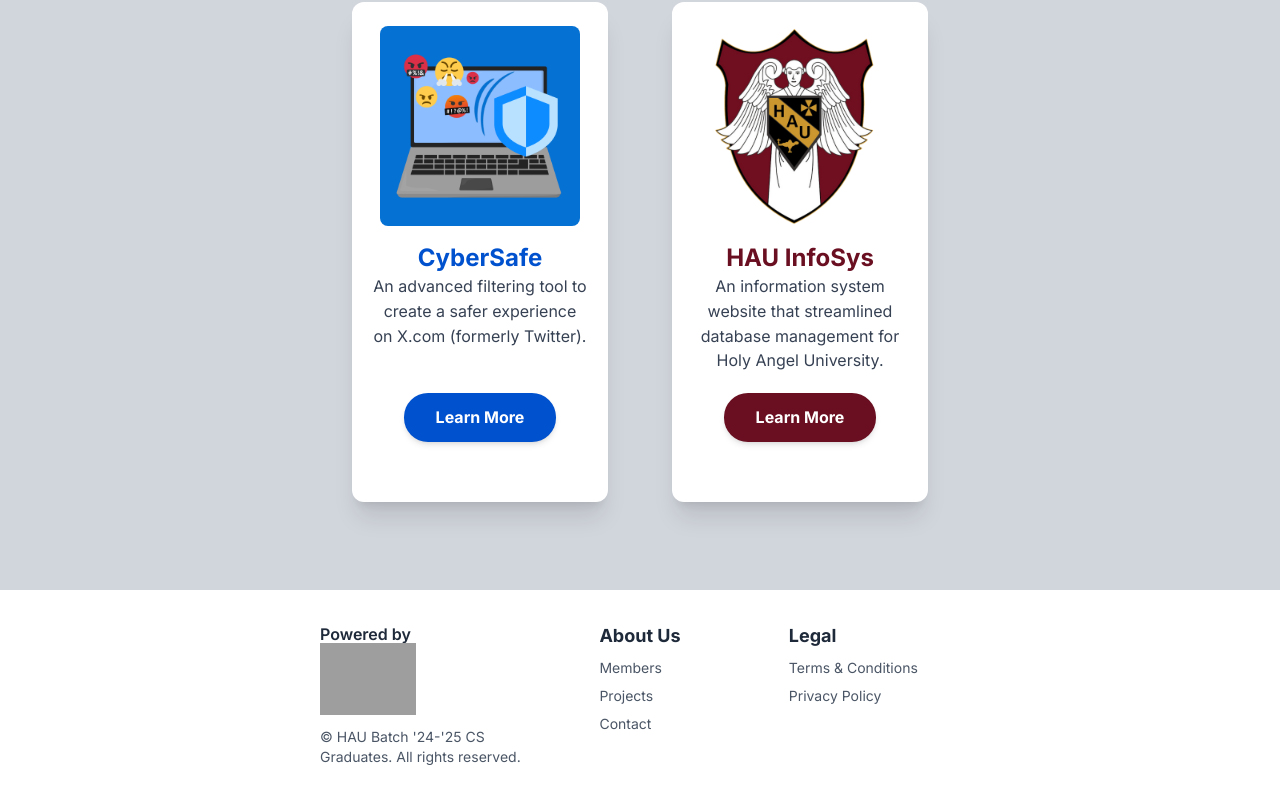
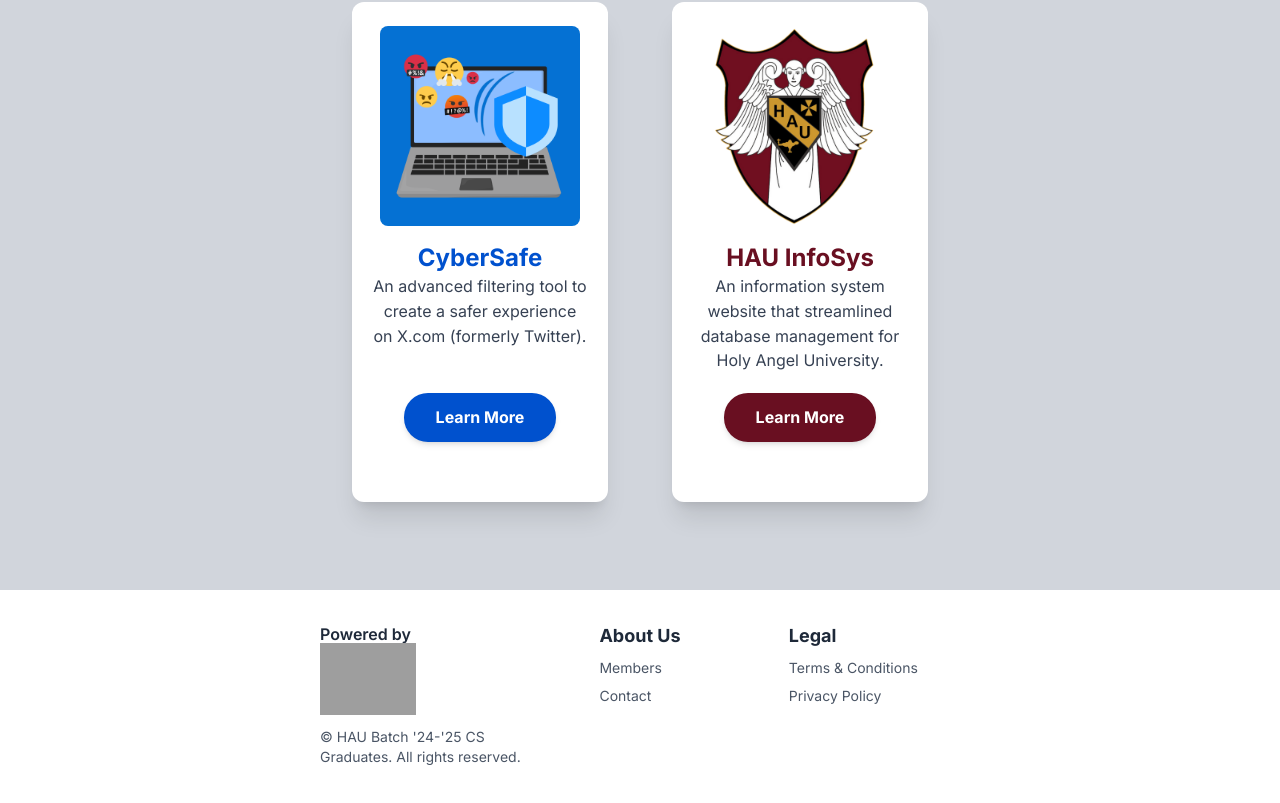
Before and after one commit to DeonnLansangan/portfolio-website, a Next.js app: page / in a window 1280 px wide. Shown: the part 1654-2457 px from the top of the page. Built offline with nearby package versions, Linux system fonts and the light colour scheme; grey boxes are pictures that could not be loaded.

Commit message:
remove projects from footer

```diff
--- a/src/components/sections/footer.tsx
+++ b/src/components/sections/footer.tsx
@@ -23,8 +23,8 @@
   const footerSections = [
     {
       title: "About Us",
-      items: ["Members", "Projects", "Contact"],
-      hrefs: ["/aboutUs", "/aboutUs", "/contact"],
+      items: ["Members", "Contact"],
+      hrefs: ["/aboutUs", "/contact"],
     },
     {
       title: "Legal",
```
